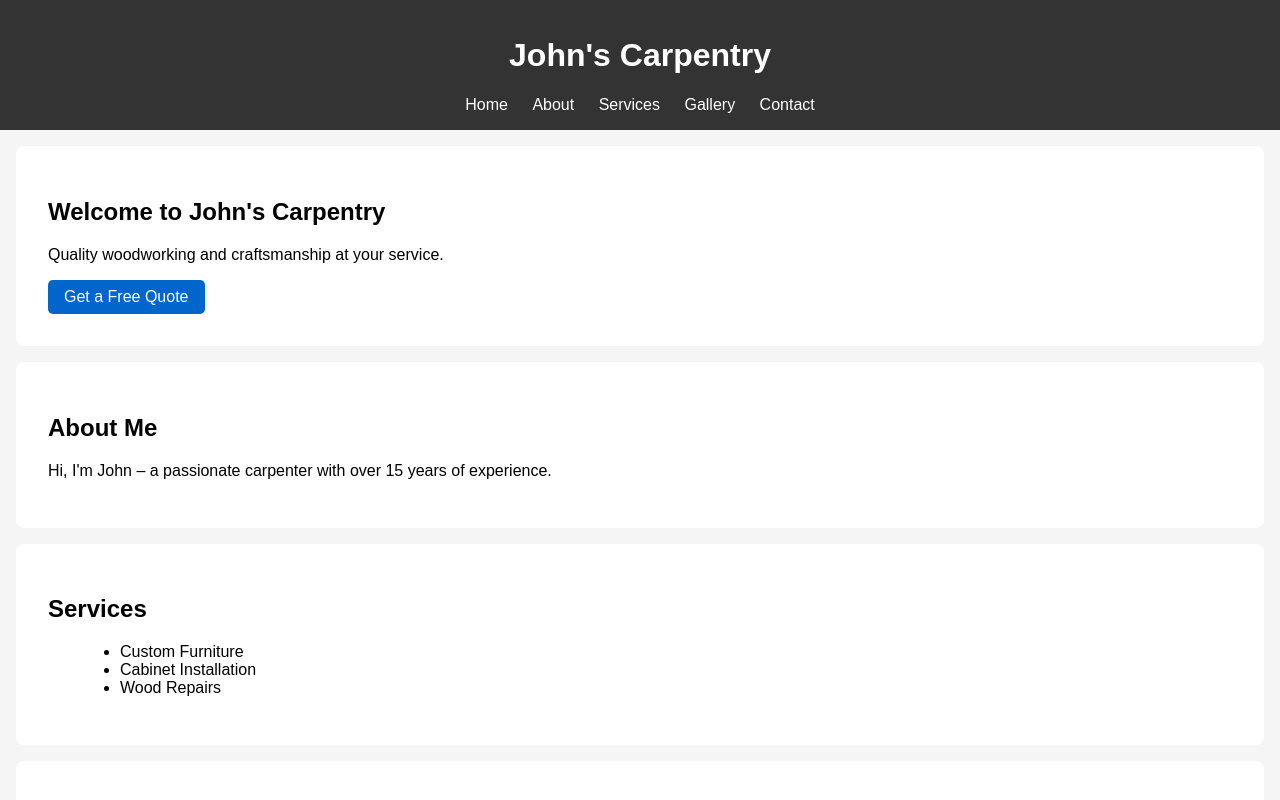
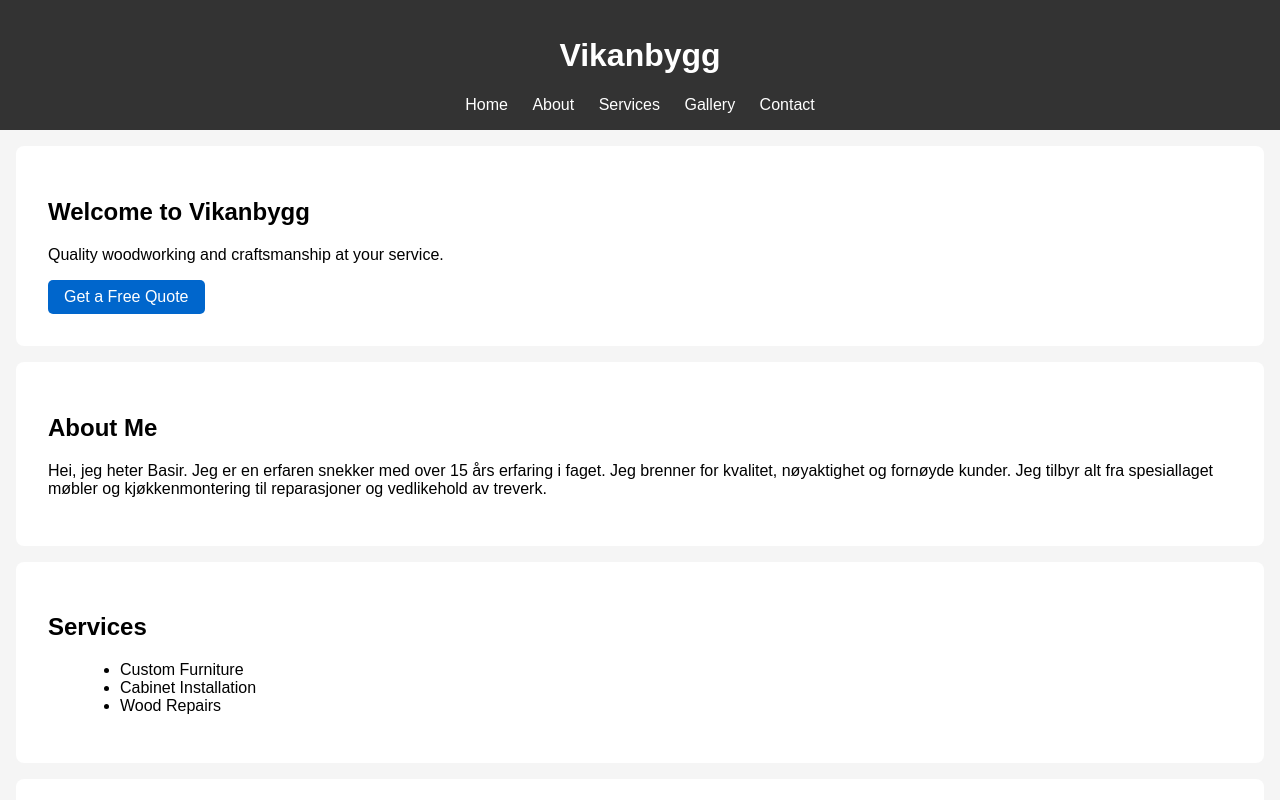
Before and after one commit to Jsaboori/vikanbygg, a plain HTML site: page index.html in a window 1280 px wide. Shown: the top 800 px of the page. Drawn offline with Linux system fonts and the light colour scheme.

Commit message:
Update index.html

```diff
--- a/index.html
+++ b/index.html
@@ -3,12 +3,12 @@
 <head>
     <meta charset="UTF-8">
     <meta name="viewport" content="width=device-width, initial-scale=1.0">
-    <title>John's Carpentry</title>
+    <title>Vikanbygg</title>
     <link rel="stylesheet" href="style.css">
 </head>
 <body>
     <header>
-        <h1>John's Carpentry</h1>
+        <h1>Vikanbygg</h1>
         <nav>
             <a href="#home">Home</a>
             <a href="#about">About</a>
@@ -19,14 +19,14 @@
     </header>
 
     <section id="home">
-        <h2>Welcome to John's Carpentry</h2>
+        <h2>Welcome to Vikanbygg</h2>
         <p>Quality woodworking and craftsmanship at your service.</p>
         <a href="#contact" class="button">Get a Free Quote</a>
     </section>
 
     <section id="about">
         <h2>About Me</h2>
-        <p>Hi, I'm John – a passionate carpenter with over 15 years of experience.</p>
+        <p>Hei, jeg heter Basir. Jeg er en erfaren snekker med over 15 års erfaring i faget. Jeg brenner for kvalitet, nøyaktighet og fornøyde kunder. Jeg tilbyr alt fra spesiallaget møbler og kjøkkenmontering til reparasjoner og vedlikehold av treverk.</p>
     </section>
 
     <section id="services">
```
